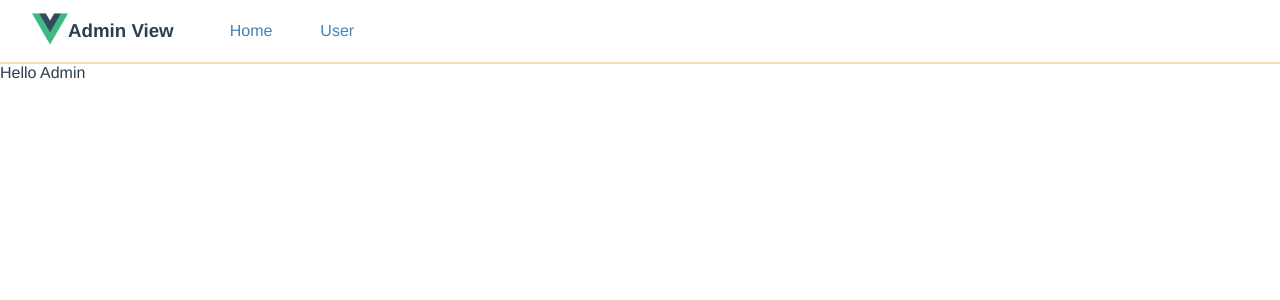
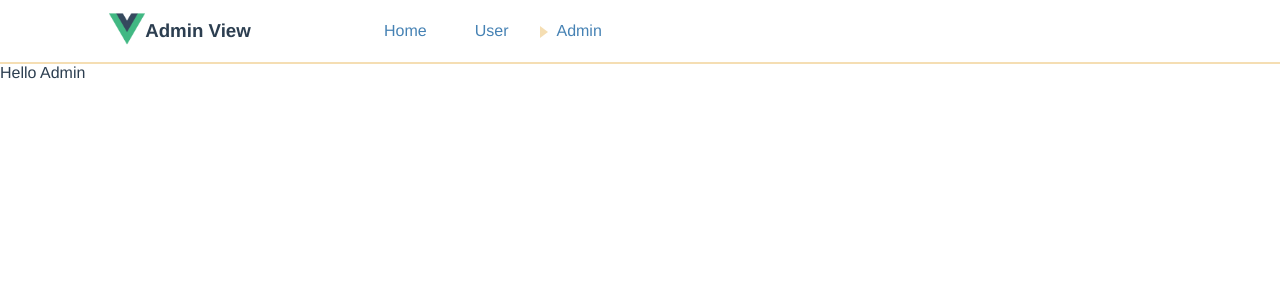
Before and after one commit to oopDaniel/Vue-Webpack-starter, a Vue app: page /admin in a window 1280 px wide. Shown: the top 300 px of the page. Built offline with nearby package versions, Linux system fonts and the light colour scheme.

Commit message:
add lazy-loading admin route

```diff
--- a/src/components/shared/AdminHeaderBar.vue
+++ b/src/components/shared/AdminHeaderBar.vue
@@ -23,6 +23,7 @@ export default {
     border-bottom 2px solid var(--accent)
     width 100%
   .brand
+    min-width 360px
     padding 0 2rem
 
   .nav
--- a/src/components/shared/HeaderBar.vue
+++ b/src/components/shared/HeaderBar.vue
@@ -23,6 +23,7 @@ export default {
     border-bottom 2px solid var(--accent)
     width 100%
   .brand
+    min-width 360px
     padding 0 2rem
 
   .nav
--- a/src/components/shared/NavBar.vue
+++ b/src/components/shared/NavBar.vue
@@ -2,6 +2,7 @@
   nav.flex-center
     router-link.link(to="/", activeClass="active" exact) Home
     router-link.link(to="/user", activeClass="active") User
+    router-link.link(to="/admin", activeClass="active") Admin
 </template>
 
 <script>
--- a/src/components/views/AdminView.vue
+++ b/src/components/views/Admin/AdminView.vue
@@ -6,7 +6,7 @@
 
 <script>
   // import { mapState, mapActions } from 'vuex'
-  import AdminHeaderBar from '../shared/AdminHeaderBar'
+  import AdminHeaderBar from '@/components/shared/AdminHeaderBar'
 
   export default {
     components: { AdminHeaderBar }
--- a/src/router/index.js
+++ b/src/router/index.js
@@ -1,11 +1,18 @@
 import Vue from 'vue'
 import Router from 'vue-router'
 
-import AdminView from '../components/views/AdminView'
-import AdminDashboard from '../components/views/AdminDashboard'
 import UserView from '../components/views/UserView'
 import Dashboard from '../components/views/Dashboard'
 import User from '../components/views/User'
+
+const AdminView = resolve =>
+  require.ensure(['../components/views/Admin/AdminView'], () => resolve(
+    require('../components/views/Admin/AdminView')
+  ), 'admin')
+const AdminDashboard = resolve =>
+  require.ensure(['../components/views/Admin/AdminDashboard'], () => resolve(
+    require('../components/views/Admin/AdminDashboard')
+  ), 'admin')
 
 Vue.use(Router)
 
```
Also changed, not shown: src/components/views/Admin/AdminDashboard.vue (renamed from src/components/views/AdminDashboard.vue).
